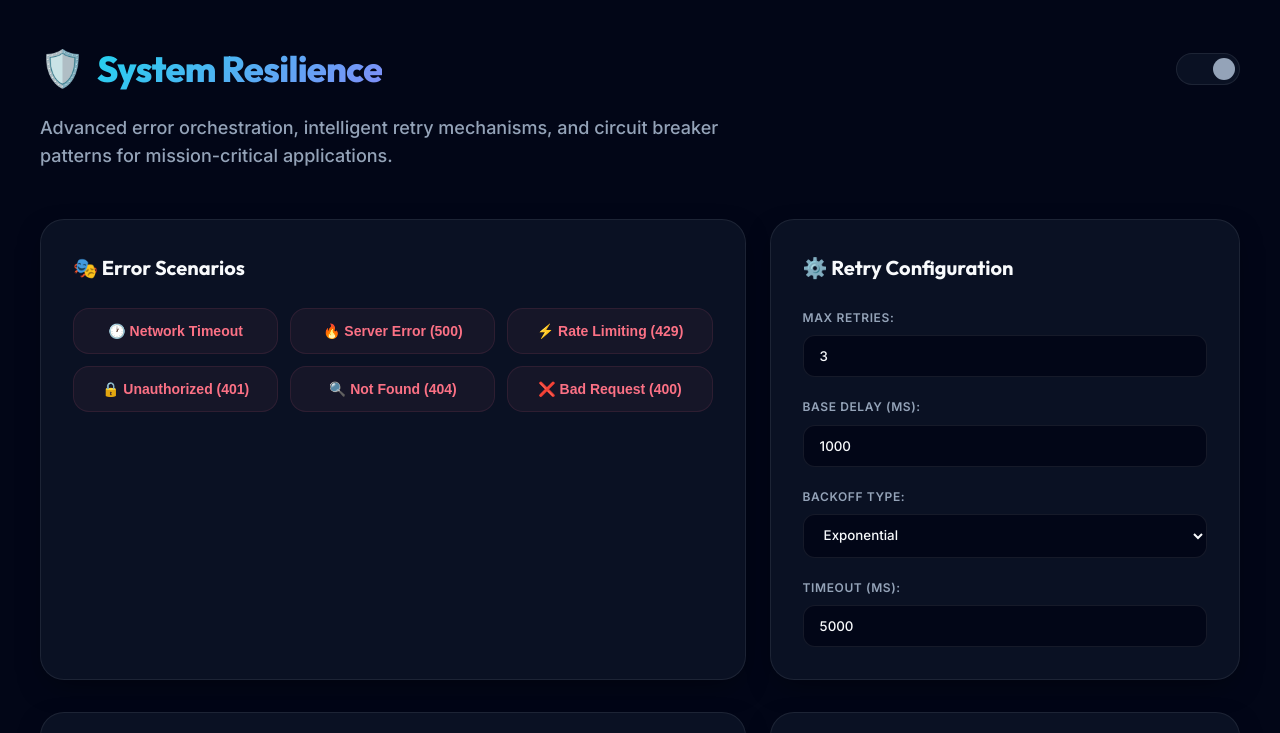
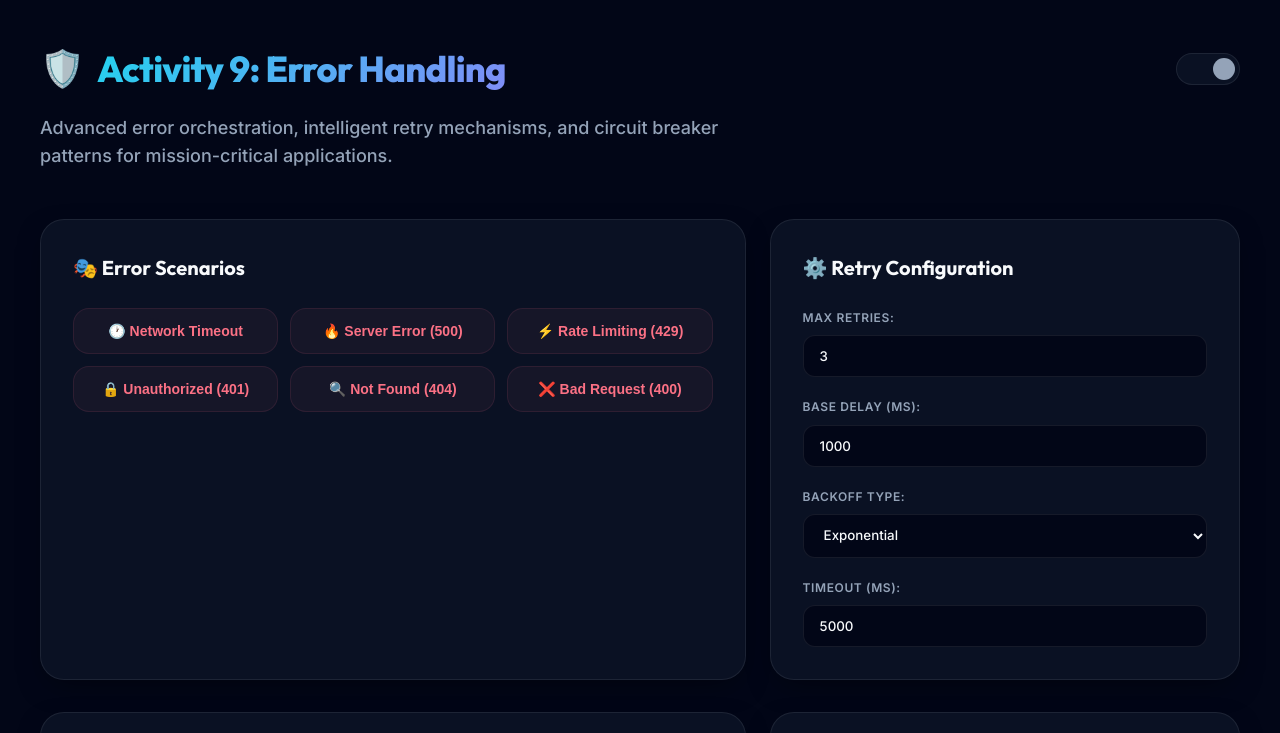
Before and after one commit to klarixa/Activity9-ErrorHandling, a website: page index.html in a window 1280 px wide. Shown: the top 733 px of the page. Drawn offline with Linux system fonts and the light colour scheme.

Commit message:
Update title and heading to Activity 9: Error Handling

```diff
--- a/index.html
+++ b/index.html
@@ -4,7 +4,7 @@
 <head>
     <meta charset="UTF-8">
     <meta name="viewport" content="width=device-width, initial-scale=1.0">
-    <title>Resilient Systems | Error Handling Architecture</title>
+    <title>Activity 9 - Error Handling</title>
     <link rel="preconnect" href="https://fonts.googleapis.com">
     <link rel="preconnect" href="https://fonts.gstatic.com" crossorigin>
     <link
@@ -19,7 +19,7 @@
             <div class="header-top">
                 <div class="logo-area">
                     <span class="shield-bolt">🛡️</span>
-                    <h1>System Resilience</h1>
+                    <h1>Activity 9: Error Handling</h1>
                 </div>
                 <button id="themeToggle" class="theme-toggle" aria-label="Toggle theme">
                     <div class="sun"></div>
```
